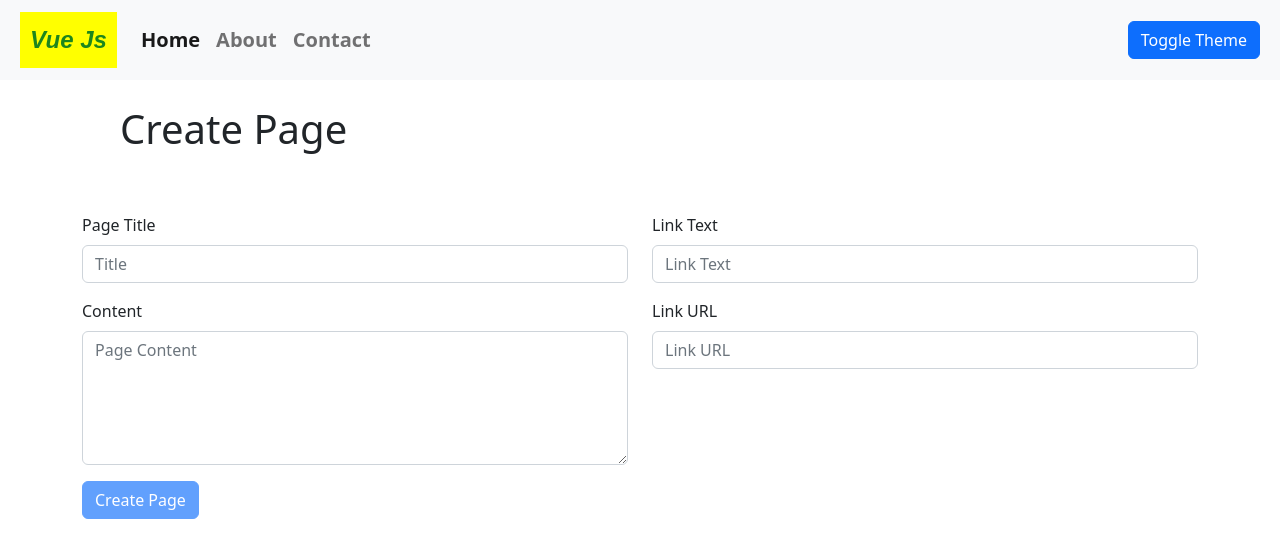
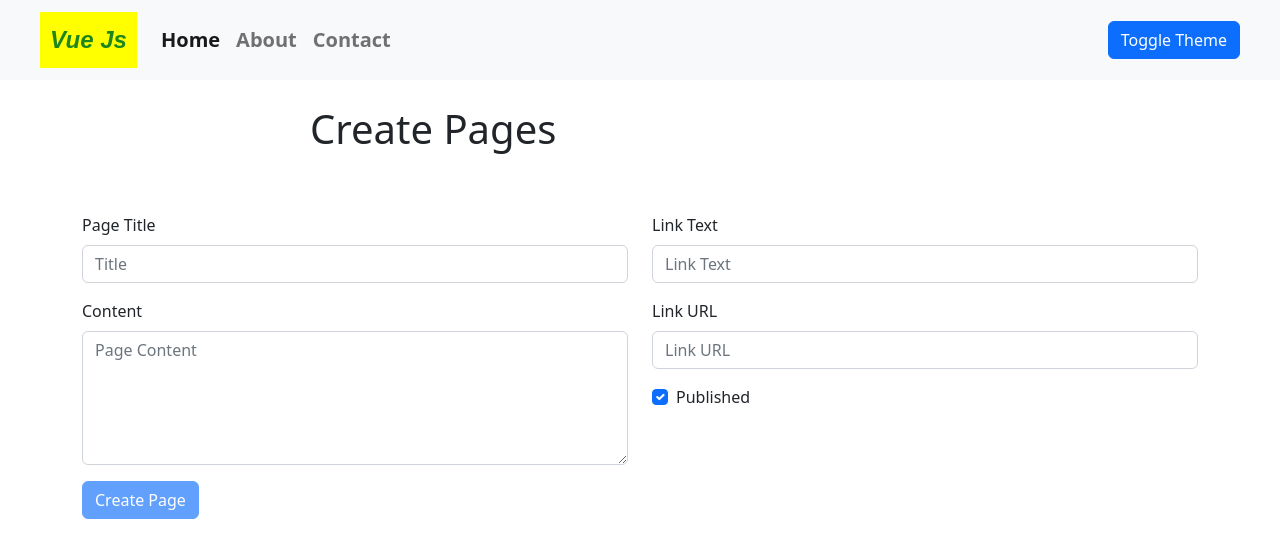
Before and after one commit to Rejil96/DescproVue, a Vue app: page / in a window 1280 px wide. Shown: the top 558 px of the page. Built offline with nearby package versions, Linux system fonts and the light colour scheme.

Commit message:
Updated the form validation and publishing options

```diff
--- a/src/App.vue
+++ b/src/App.vue
@@ -28,16 +28,19 @@ export default {
           link: { text: "Home", url: "index.html" },
           title: "Home Page",
           content: "This is the home content",
+          published: true,
         },
         {
           link: { text: "About", url: "about.html" },
           title: "About Page",
           content: "This is the about content",
+          published: true,
         },
         {
           link: { text: "Contact", url: "contact.html" },
           title: "Contact Page",
           content: "This is the contact content",
+          published: true,
         },
       ],
     };
--- a/src/components/CreatePage.vue
+++ b/src/components/CreatePage.vue
@@ -1,5 +1,5 @@
 <template>
-  <div class="container mb-3" v-if="activePage === 0">
+  <div class="container mb-3">
     <form action="">
       <div class="row">
         <div class="col">
@@ -42,6 +42,17 @@
               v-model="linkUrl"
             />
           </div>
+          <div class="mb-3">
+            <div class="form-check">
+              <input
+                type="checkbox"
+                class="form-check-input"
+                id="gridCheck1"
+               v-model="published"
+              />
+              <label class="form-check-label" for="gridCheck1">Published</label>
+            </div>
+          </div>
         </div>
       </div>
       <div class="mb-3">
@@ -53,7 +64,7 @@
 
 <script>
 export default {
-  props: ["pageCreated", "activePage"],
+  props: ["pageCreated"],
 
   computed: {
     isFormValid(){
@@ -67,6 +78,7 @@ export default {
       content: "",
       linkText: "",
       linkUrl: "",
+      published: true
     };
   },
 
@@ -83,10 +95,23 @@ export default {
         },
         title: this.pageTitle,
         content: this.content,
+        published: this.published
       });
+
+      this.linkText = ""
+      this.linkUrl = ""
+      this.pageTitle = ""
+      this.content = ""
+      this.published = true
     },
+  },
 
-
-  },
+  watch: {
+      pageTitle(newTitle, oldTitle){
+        if(this.linkText === oldTitle){
+          this.linkText = newTitle
+        }
+      }
+    }
 };
 </script>
--- a/src/components/Navbar.vue
+++ b/src/components/Navbar.vue
@@ -2,7 +2,7 @@
   <nav :class="`navbar navbar-expand-lg navbar-${theme} bg-${theme}`" id="custom-class">
     <a class="navbar-brand" href="#" id="logoName">Vue Js</a>
     <ul class="navbar-nav me-auto mb-2 mb-lg-0">
-      <li v-for="(page, index) in pages" class="nav-item" :key="index">
+      <li v-for="(page, index) in publishedPages" class="nav-item" :key="index">
         <a
           class="nav-link"
           id="navLinkText"
@@ -26,6 +26,12 @@ export default {
     created(){
         this.getThemeSetting()
     },
+
+  computed: {
+    publishedPages(){
+      return this.pages.filter(p => p.published)
+    }
+  },
 
   props: ["pages", "navLinkClick", "activePage"],
 
@@ -64,7 +70,7 @@ export default {
 
 <style>
 #custom-class {
-  padding: 0px 20px !important;
+  padding: 0px 40px !important;
   height: 80px;
 }
 
@@ -77,6 +83,7 @@ export default {
   font-size: 24px;
   font-weight: 600;
   color: #1d861d;
+
   font-family: sans-serif;
   font-style: italic;
   background-color: yellow;
--- a/src/components/PageViewer.vue
+++ b/src/components/PageViewer.vue
@@ -2,8 +2,8 @@
   <div class="conatiner pt-3" id="contentWrapper">
     <h1 class="main-heading" v-if="activePage !== 0">{{ page.title }}</h1>
     <p v-if="activePage !== 0">{{ page.content }}</p>
-    <p class="h1" v-if="activePage === 0" id="formHeading">Create Page</p>
-    <CreatePage :pageCreated = "pageCreated" :activePage= "activePage"></CreatePage>
+    <p class="h1" v-if="activePage === 0" id="formHeading">Create Pages</p>
+    <CreatePage v-if="activePage === 0" :pageCreated = "pageCreated" :activePage= "activePage"></CreatePage>
   </div>
 </template>
 
@@ -46,6 +46,6 @@ export default {
   margin-top: -240px !important;
   align-self: flex-start;
   margin-bottom: 60px;
-  margin-left: 120px;
+  margin-left: 310px;
 }
 </style>
```
